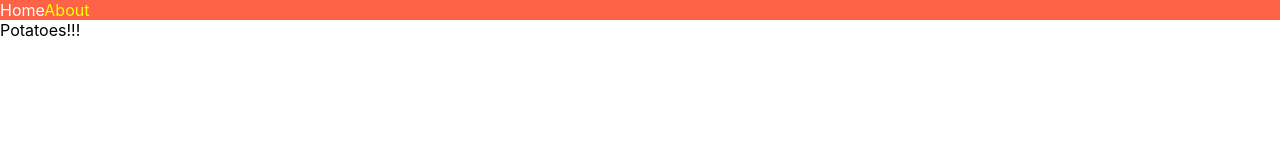
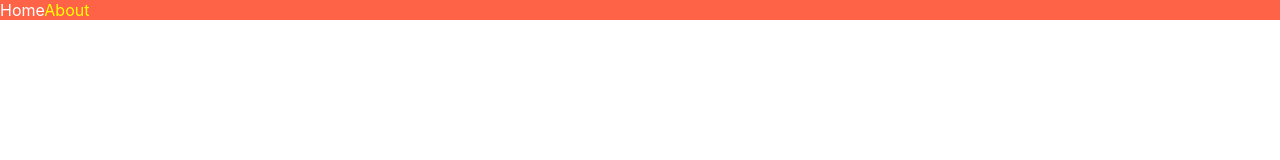
Before and after one commit to yeomkyeorae/TIL, a Next.js app in the folder nextjs/: page /about in a window 1280 px wide. Shown: the top 160 px of the page. Built offline with nearby package versions, Linux system fonts and the light colour scheme.

Commit message:
nextjs: layout 패턴 적용

```diff
--- /dev/null
+++ b/nextjs/components/Layout.js
@@ -0,0 +1,11 @@
+import NavBar from "./NavBar";
+
+// Layout 패턴
+export default function Layout({ children }) {
+  return (
+    <>
+      <NavBar />
+      <div>{ children }</div>
+    </>
+  )
+}
--- /dev/null
+++ b/nextjs/components/Seo.js
@@ -0,0 +1,9 @@
+import Head from "next/head";
+
+export default function Seo({ title }) {
+  return (
+    <Head>
+      <title>{title} | Next Movies</title>
+    </Head>
+  );
+}
--- a/nextjs/pages/_app.js
+++ b/nextjs/pages/_app.js
@@ -1,10 +1,9 @@
-import NavBar from "../components/NavBar";
+import Layout from "../components/Layout";
 import "../styles/globals.css";
 
 export default function App({ Component, pageProps }) {
   return (
-    <>
-        <NavBar />
+    <Layout>
       <Component {...pageProps} />
       <style jsx global>{`
         a {
@@ -12,6 +11,6 @@ export default function App({ Component, pageProps }) {
         }
       `}
       </style>
-    </>
+    </Layout>
   )
 }
--- a/nextjs/pages/about.js
+++ b/nextjs/pages/about.js
@@ -1,5 +1,9 @@
+import Seo from "../components/Seo"
+
 export default function Potato() {
-    return <div>
-        Potatoes!!!
+  return (
+    <div>
+      <Seo title={"About"} />
     </div>
+  );
 }
--- a/nextjs/pages/index.js
+++ b/nextjs/pages/index.js
@@ -1,7 +1,10 @@
+import Seo from "../components/Seo"
+
 export default function Home() {
   return (
     <div>
+      <Seo title={"Home"} />
       <h1 className="active">Hello</h1>
     </div>
-  )
+  );
 }
```
Lines whose indentation alone changed are shown as unchanged.
